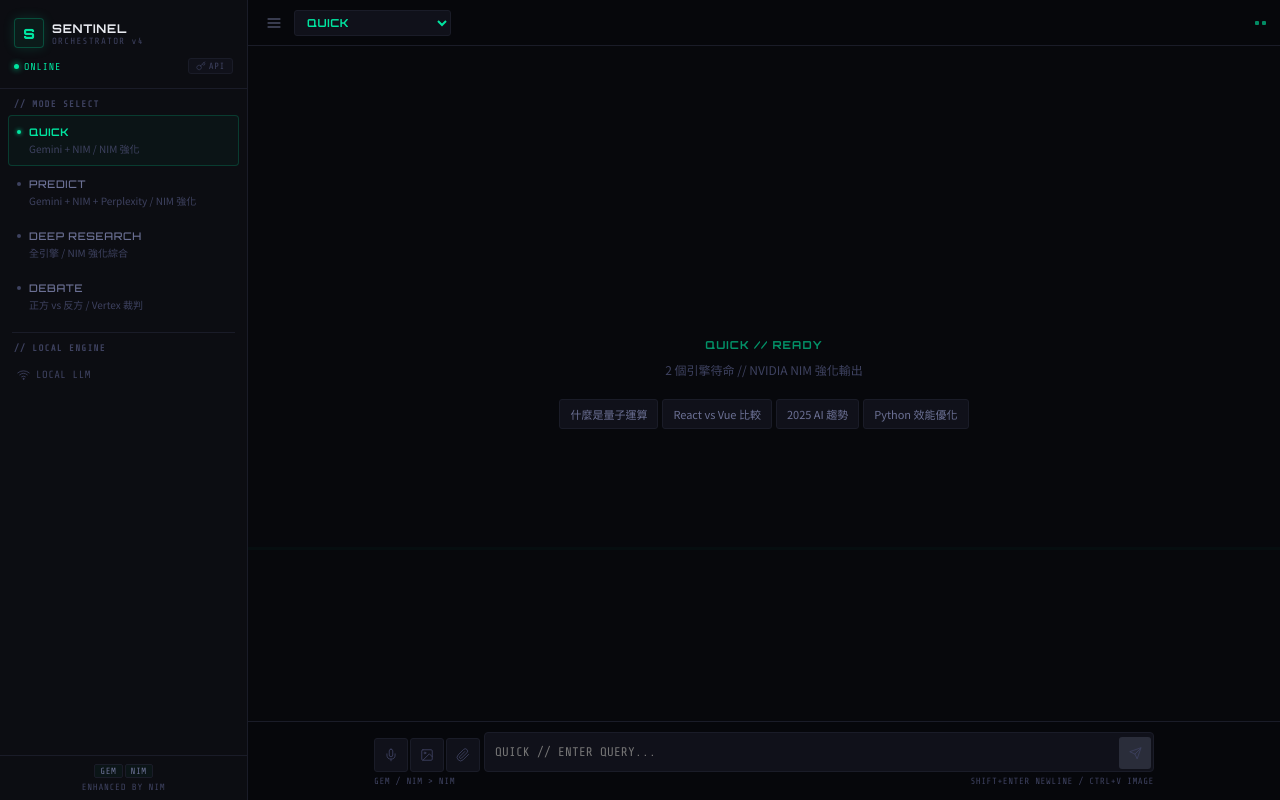
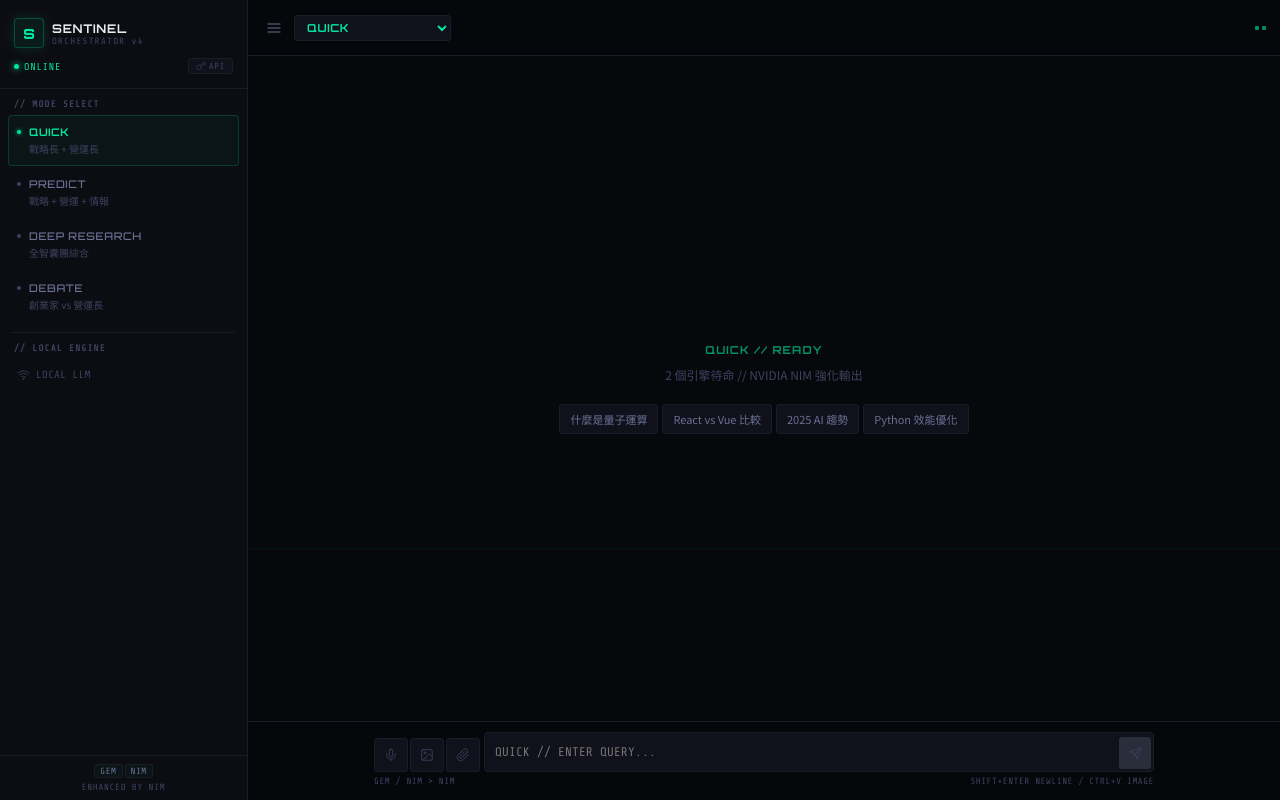
Before and after one commit to kevinyo831-web/sentinel-orchestrator, a Next.js app: page / in a window 1280 px wide. Built offline with nearby package versions, Linux system fonts and the light colour scheme.

Commit message:
Fix: Safari header + 移除Meta AI

```diff
--- a/pages/index.js
+++ b/pages/index.js
@@ -17,17 +17,17 @@ const C = {
 
 const P = {
   gemini:{ name:"GEMINI PRO", tag:"GEM" }, grok:{ name:"GROK", tag:"GRK" },
-  meta:{ name:"META AI", tag:"MTA" }, perplexity:{ name:"PERPLEXITY", tag:"PPX" },
+  perplexity:{ name:"PERPLEXITY", tag:"PPX" },
   openai:{ name:"OPENAI", tag:"OAI" }, nvidia:{ name:"NVIDIA NIM", tag:"NIM" },
   vertex:{ name:"VERTEX AI", tag:"VTX" }, local:{ name:"LOCAL LLM", tag:"LCL" },
 };
 
 const MODES = [
-  { id:"quick", name:"QUICK", label:"快速", desc:"Gemini + NIM / NIM 強化", providers:["gemini","nvidia"], enhancer:"nvidia" },
-  { id:"predict", name:"PREDICT", label:"預測", desc:"Gemini + NIM + Perplexity / NIM 強化", providers:["gemini","nvidia","perplexity"], enhancer:"nvidia" },
-  { id:"deep", name:"DEEP RESEARCH", label:"深度研究", desc:"全引擎 / NIM 強化綜合", providers:["gemini","grok","meta","perplexity","openai","nvidia","vertex"], enhancer:"nvidia" },
-  { id:"debate", name:"DEBATE", label:"AI 辯論", desc:"正方 vs 反方 / Vertex 裁判", providers:["grok","meta","openai","nvidia","gemini","vertex"], enhancer:"vertex",
-    teams:{ pro:{l:"PROPOSITION",m:["grok","meta"],r:"openai"}, con:{l:"OPPOSITION",m:["nvidia","gemini"]}, judge:{l:"VERDICT",m:["vertex"]} } },
+  { id:"quick", name:"QUICK", label:"快速", desc:"戰略長 + 營運長", providers:["gemini","nvidia"], enhancer:"nvidia" },
+  { id:"predict", name:"PREDICT", label:"預測", desc:"戰略 + 營運 + 情報", providers:["gemini","nvidia","perplexity"], enhancer:"nvidia" },
+  { id:"deep", name:"DEEP RESEARCH", label:"深度研究", desc:"全智囊團綜合", providers:["gemini","grok","perplexity","openai","nvidia","vertex"], enhancer:"nvidia" },
+  { id:"debate", name:"DEBATE", label:"AI 辯論", desc:"創業家 vs 營運長", providers:["grok","openai","nvidia","gemini","vertex"], enhancer:"vertex",
+    teams:{ pro:{l:"PROPOSITION",m:["grok"],r:"openai"}, con:{l:"OPPOSITION",m:["nvidia","gemini"]}, judge:{l:"VERDICT",m:["vertex"]} } },
 ];
 
 // ═══ MARKDOWN PARSER ═══
@@ -1044,7 +1044,7 @@ export default function App(){
       {/* MAIN */}
       <main style={{flex:1,display:"flex",flexDirection:"column",height:"100%",zIndex:1,position:"relative"}}>
         <div style={{position:"absolute",top:0,left:0,right:0,bottom:0,pointerEvents:"none",zIndex:0,overflow:"hidden",opacity:.025}}><div style={{position:"absolute",left:0,right:0,height:3,background:C.accent,animation:"scanline 8s linear infinite"}}/></div>
-        <header style={{height:46,minHeight:46,display:"flex",alignItems:"center",justifyContent:"space-between",padding:"0 14px",borderBottom:`1px solid ${C.border}`,background:`${C.bg}E8`,backdropFilter:"blur(8px)",zIndex:1}}>
+        <header style={{height:56,minHeight:56,display:"flex",alignItems:"center",justifyContent:"space-between",padding:"0 14px",borderBottom:`1px solid ${C.border}`,background:`${C.bg}E8`,backdropFilter:"blur(8px)",zIndex:1,position:"sticky",top:0}}>
           <div style={{display:"flex",alignItems:"center",gap:8}}>
             <button onClick={()=>setSidebar(!sidebar)} style={{background:"none",border:"none",cursor:"pointer",padding:4,display:"flex"}}><Icon type="menu" size={16} color={C.text2}/></button>
             <select value={mode} onChange={e=>setMode(e.target.value)} style={{fontFamily:"'Orbitron',sans-serif",fontSize:11,fontWeight:700,color:C.accent,letterSpacing:".06em",background:C.surface,border:`1px solid ${C.border}`,borderRadius:3,padding:"4px 8px",cursor:"pointer"}}>
```
